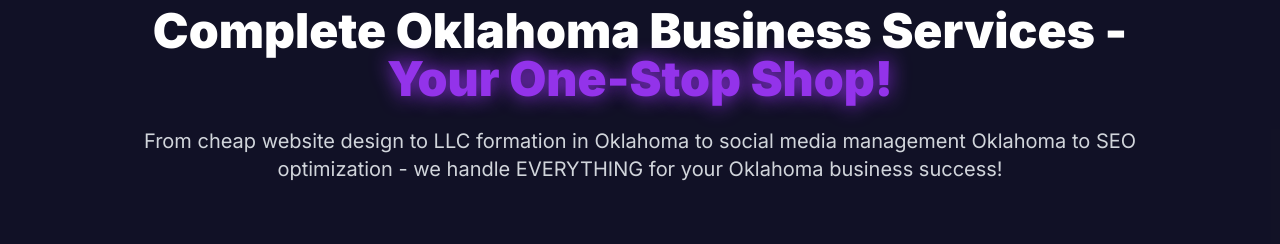
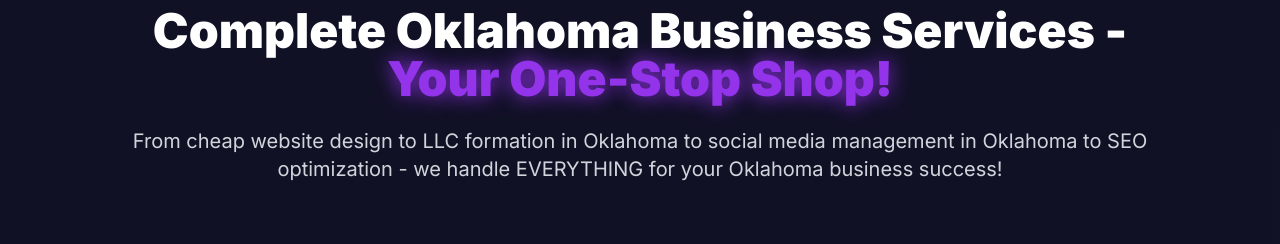
Before and after one commit to TitanBusinessPros/The-Okie-Website-Guy, a plain HTML site: page index.html in a window 1280 px wide. Shown: the part 2920-3164 px from the top of the page. Drawn offline with nearby package versions, Linux system fonts and the light colour scheme; a script that the page names is missing.

Commit message:
Visual edit in OnSpace

```diff
--- a/index.html
+++ b/index.html
@@ -290,7 +290,7 @@
                     Complete Oklahoma Business Services -
                     <span class="text-neon-purple glow-text">Your One-Stop Shop!</span>
                 </h2>
-                <p class="text-xl text-gray-300">From cheap website design to LLC formation in Oklahoma to social media management Oklahoma to SEO optimization - we handle EVERYTHING for your Oklahoma business success!</p>
+                <p class="text-xl text-gray-300">From cheap website design to LLC formation in Oklahoma to social media management in Oklahoma to SEO optimization - we handle EVERYTHING for your Oklahoma business success!</p>
             </div>
 
             <div class="grid md:grid-cols-2 lg:grid-cols-3 gap-6">
```
